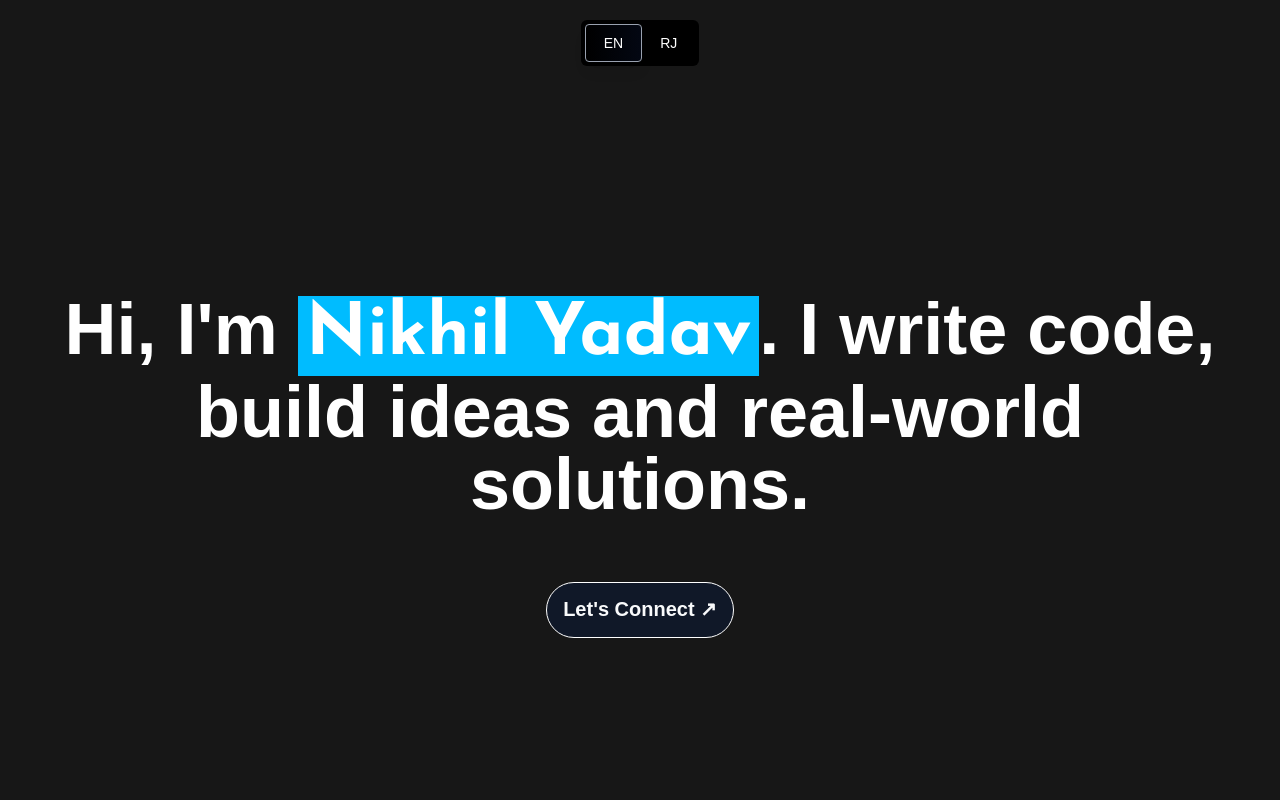
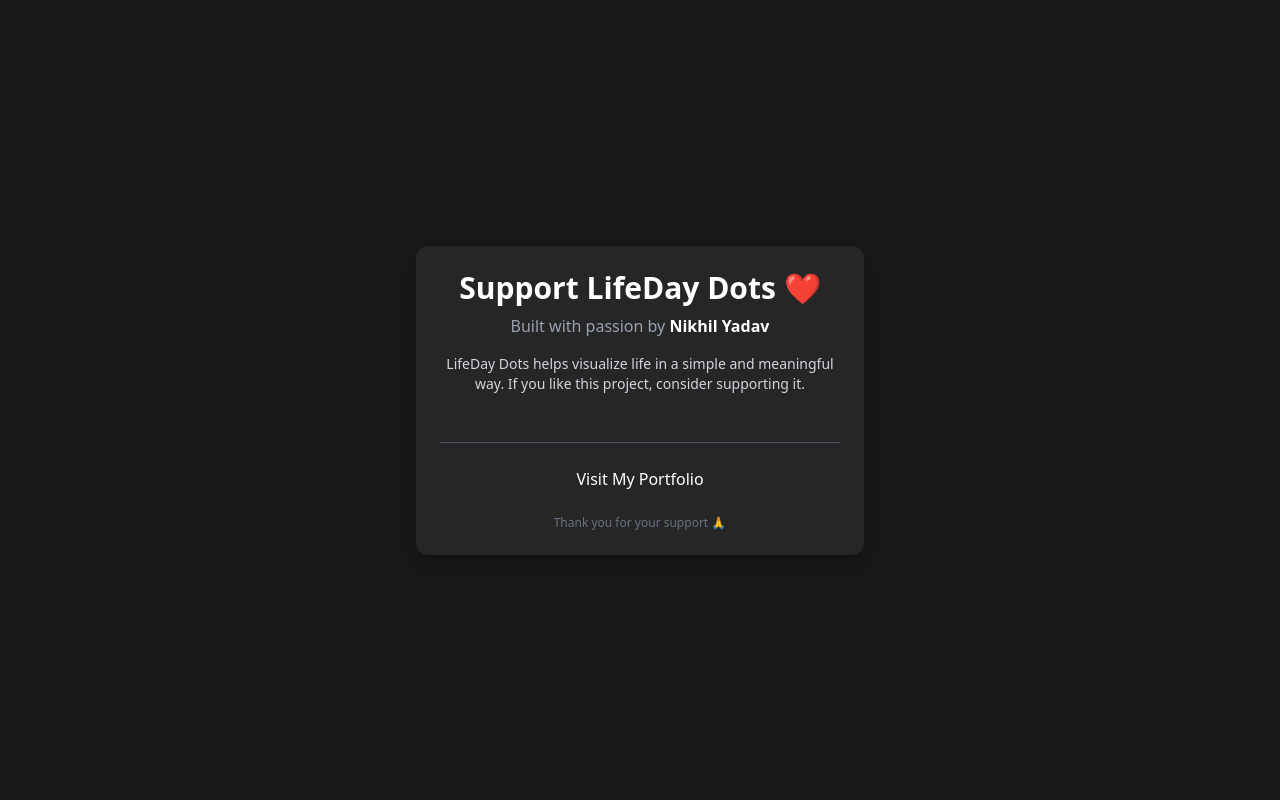
Before and after one commit to experimenthim0/nikhils-space, a React (Vite) app: page /supportme in a window 1280 px wide. Shown: the top 800 px of the page. Built offline with nearby package versions, Linux system fonts and the light colour scheme; no server answers; a web font is replaced by a local one.

Commit message:
support page added

```diff
--- a/src/App.jsx
+++ b/src/App.jsx
@@ -1,11 +1,12 @@
 import { useState,useEffect, use } from "react";
-import {Route , Routes,Router} from "react-router-dom"
+import {BrowserRouter,Route , Routes,Router} from "react-router-dom"
 import "./App.css";
 import "./index.css";
 import React from "react";
 
 
 import Home from "./pages/Home.jsx";
+import Supportme from "./pages/supportme.jsx";
 
 
 
@@ -18,7 +19,13 @@
   return (
     <>
 
-<Home />
+<Routes>
+  <Route path="/" element={<Home />} />
+  <Route path="/supportme" element={<Supportme />} />
+
+</Routes>
+
+
     </>
   );
 }
--- /dev/null
+++ b/src/pages/Supportme.jsx
@@ -0,0 +1,49 @@
+import React, { useEffect } from "react";
+
+
+function Supportme() {
+  useEffect(() => {
+    // Prevent duplicate script injection
+    if (!document.querySelector("#razorpay-script")) {
+      const script = document.createElement("script");
+      script.id = "razorpay-script"; // unique ID
+      script.src = "https://checkout.razorpay.com/v1/payment-button.js";
+      script.setAttribute("data-payment_button_id", "pl_SBMeNCzZdg2WDq");
+      script.async = true;
+
+      document.getElementById("razorpay-form").appendChild(script);
+    }
+  }, []);
+
+  return (
+    < div className="bg-neutral-900 text-white min-h-screen flex items-center justify-center">
+
+    <div className="max-w-md w-full bg-neutral-800 rounded-xl p-6 shadow-lg">
+      <h1 className="text-3xl font-bold text-center">Support LifeDay Dots ❤️</h1>
+      <p className="text-center text-gray-400 mt-2">
+        Built with passion by <span className="text-white font-semibold">Nikhil Yadav</span>
+      </p>
+
+      <p className="text-sm text-gray-300 mt-4 text-center">
+        LifeDay Dots helps visualize life in a simple and meaningful way.
+        If you like this project, consider supporting it.
+      </p>
+
+      {/* Razorpay form */}
+      <div className="mt-6 flex justify-center">
+        <form id="razorpay-form"></form>
+      </div>
+
+      <div className="border-t border-gray-600 my-6"></div>
+      <p className="text-center mt-6"><a href="https://nikhim.me" >Visit My Portfolio</a>
+</p>
+      <p className="text-xs text-gray-500 text-center mt-6">
+        Thank you for your support 🙏
+      </p>
+    </div>
+
+     </div>
+  );
+}
+
+export default Supportme;
```
